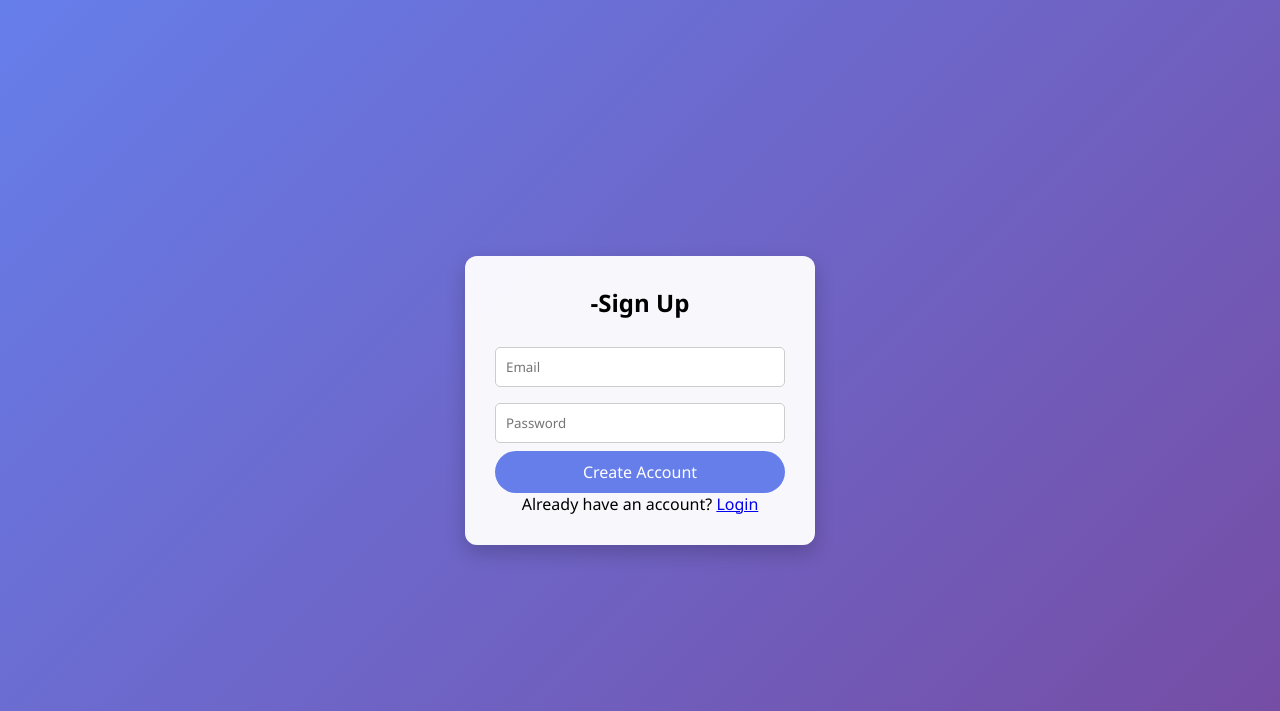
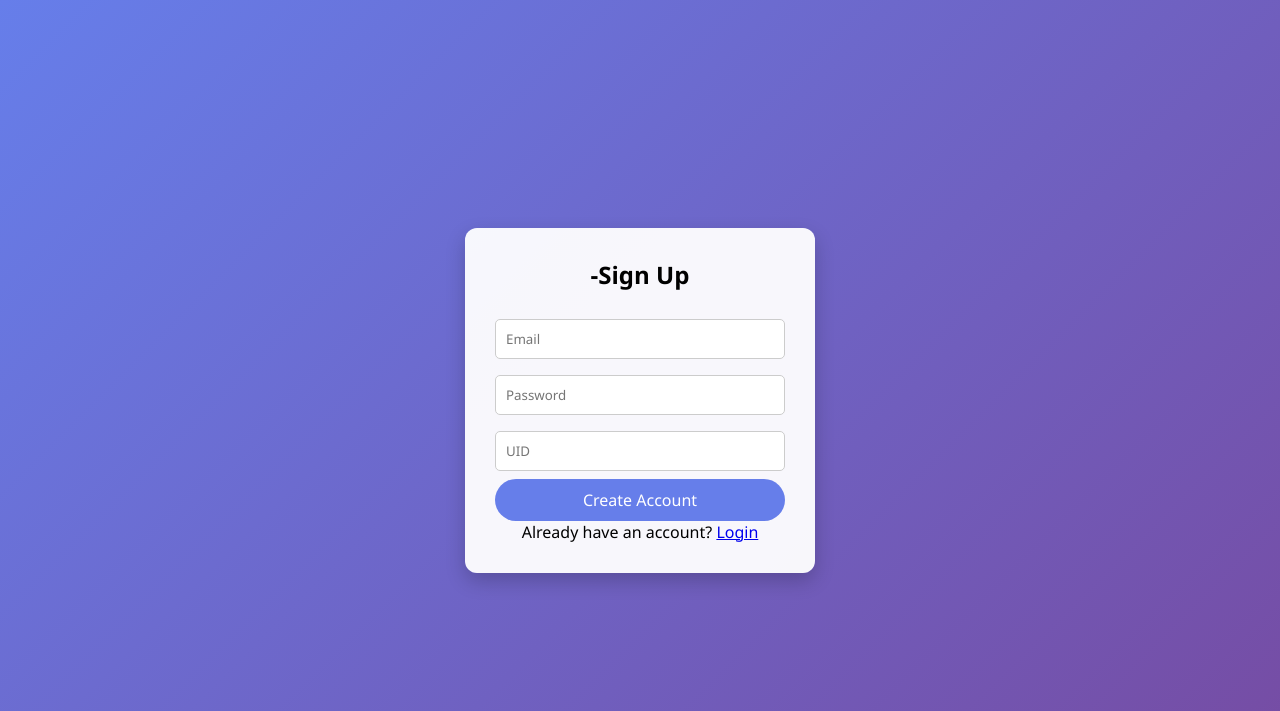
Before and after one commit to ravalnath888/Flask, a Flask app: page /signup in a window 1280 px wide. Shown: the top 711 px of the page. Run offline with Flask 3, Linux system fonts and the light colour scheme.

Commit message:
First Commit

```diff
--- a/UI/templates/signup.html
+++ b/UI/templates/signup.html
@@ -70,6 +70,7 @@
         <form action="/Save" method="POST">
             <input type="email" name="email" placeholder="Email" required>
             <input type="password" name="password" placeholder="Password" required>
+            <input type="text" name="UID" placeholder="UID" required>
 
             <button type="submit">Create Account</button>
         </form>
```
